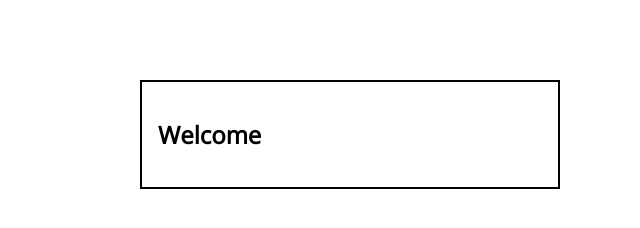
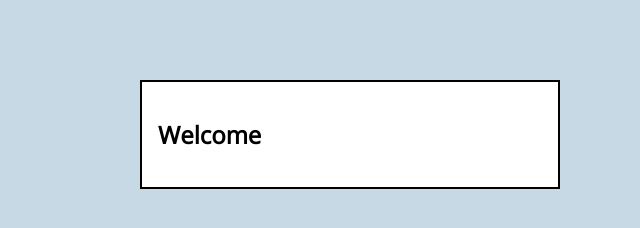
Before and after one commit to actionshrimp/gitsim, a website built with Parcel: page assets/index.html in a window 1280 px wide. Shown: the whole page, without its empty margins (640-1280 px from the left). Built offline with nearby package versions, Linux system fonts and the light colour scheme.

Commit message:
Pull out background colour

```diff
--- a/assets/styles.less
+++ b/assets/styles.less
@@ -4,6 +4,7 @@
 body {
     margin: 0;
     font-family: @font-text;
+    background-color: rgba(199, 217, 229, 255);
 }
 
 h1, h2 {
```
Also changed, not shown: 1 other file.
